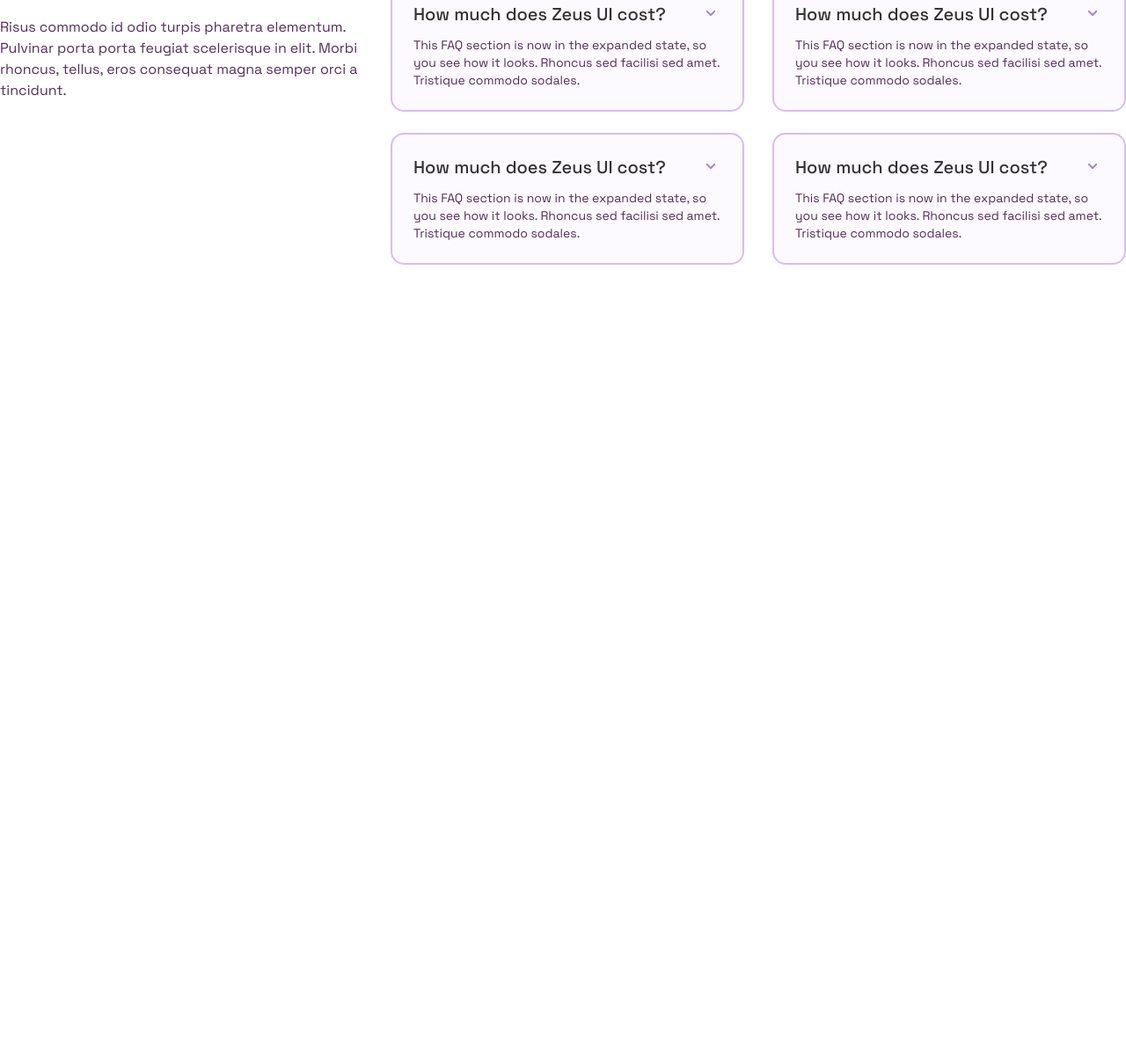
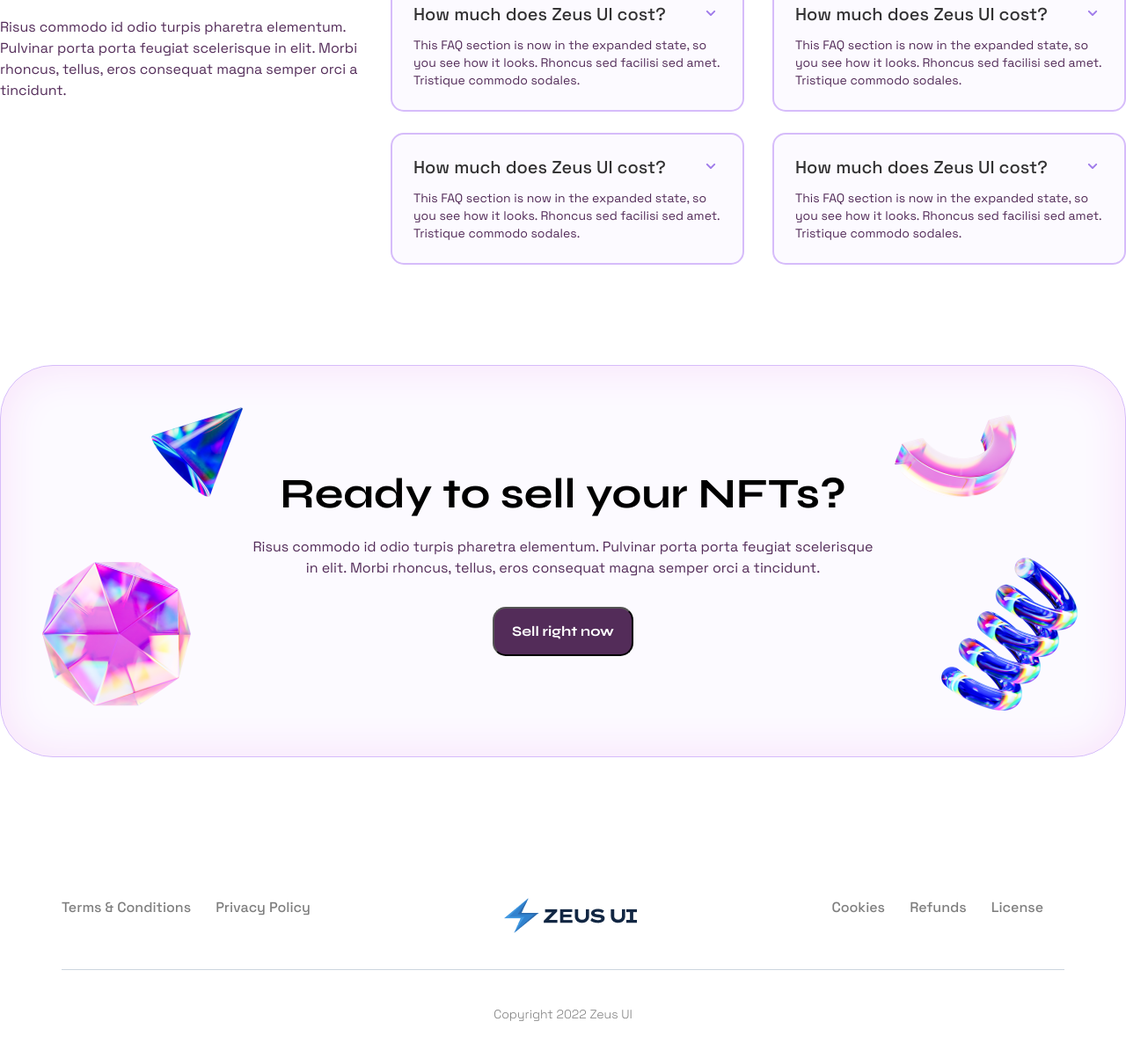
Before and after one commit to iisvetti/landing_nft_site_github.io, a plain HTML site: page index.html in a window 1280 px wide. Shown: the part 5777-6980 px from the top of the page at 88% size. Before the commit the page ends 6102 px from the top, so only its background shows below. Drawn offline with Linux system fonts and the light colour scheme.

Commit message:
added last section and footer

```diff
--- a/index.html
+++ b/index.html
@@ -381,9 +381,43 @@
           looks. Rhoncus sed facilisi sed amet. Tristique commodo sodales.</span>
   </div>
 
+</div> <!--Wrapper2 end-->
+    </section>
 
-</div> <!--Wrapper2 end-->
+    <!--Section 6 ready-->
+    <section class="section_ready">
+      <div class="ready_wrapper">
+        <img src="./images/ready1.png" alt="img">
+        <img src="./images/ready2.png" alt="img">
+        <h2>Ready to sell your NFTs?</h2>
+        <h3>Risus commodo id odio turpis pharetra elementum. Pulvinar porta porta feugiat scelerisque<br> in elit.
+            Morbi rhoncus, tellus, eros consequat magna semper orci a tincidunt. </h3>
+        <button>Sell right now</button>
+      </div>
+    </section>
 
-    </section>
+    <!--Footer-->
+<footer>
+<div class="top">
+  <div class="a_wrapper">
+  <a href="#">Terms & Conditions</a>
+  <a href="#">Privacy Policy</a>
+</div>
+
+<img src="./images/LogoFlash.png" alt="footer logo">
+        <div class="a__wrapper">
+            <a href="#">Cookies</a>
+            <a href="#">Refunds</a>
+            <a href="#">License </a>
+
+</div>
+</div>
+<div class="bottom">
+  Copyright 2022 Zeus UI
+</div>
+</footer>
+
+
+
   </body>
 </html>
--- a/style.css
+++ b/style.css
@@ -352,8 +352,6 @@ margin: 0 auto;
 
 }
 
-
-
 .section_qanda h2 {
     font-family: 'Syne';
     font-weight: 600;
@@ -372,7 +370,6 @@ margin: 0 auto;
   color: #532C59;
   margin: 0;
 }
-
 
 .qa_wrapper {
   display: flex;
@@ -417,3 +414,122 @@ margin: 0 auto;
   top: 24px;
   cursor: pointer;
 }
+
+/*Section ready*/
+.section_ready {
+  display: flex;
+    justify-content: center;
+    margin: 0 auto;
+    max-width: 1440px;
+    margin-top: 90px;
+    margin-bottom: 160px;
+}
+
+.ready_wrapper {
+background: #FCFAFF;
+    border: 1px solid #D6BCFA;
+    box-shadow: inset 0px 0px 50px #F8E0FA;
+    border-radius: 60px;
+    display: flex;
+    flex-flow: column;
+    justify-content: center;
+    align-items: center;
+    width: 1300px;
+    height: 446px;
+    position: relative;
+  }
+
+  .ready_wrapper h2 {
+    font-family: 'Syne';
+    font-style: normal;
+    font-weight: 700;
+    font-size: 48px;
+    line-height: 64px;
+    text-align: center;
+    color: #000000;
+    margin-top: 0px;
+    margin-bottom: 16px;
+}
+
+.ready_wrapper h3 {
+    font-family: 'Space Grotesk';
+    font-style: normal;
+    font-weight: 400;
+    font-size: 16px;
+    line-height: 24px;
+    text-align: center;
+    color: #532C59;
+    margin-top: 0px;
+    margin-bottom: 32px;
+}
+
+.ready_wrapper button {
+  font-family: 'Syne';
+  font-style: normal;
+  font-weight: 700;
+  font-size: 16px;
+  line-height: 20px;
+  color: #FFFFFF;
+  background: #532C59;
+  border-radius: 15px;
+  outline: none;
+  padding: 16px 20px;
+}
+
+.ready_wrapper img {
+  position: absolute;
+}
+
+.ready_wrapper img:first-child {
+  left: 0
+}
+
+.ready_wrapper img:nth-child(2) {
+  right: 0;
+}
+
+/*Footer*/
+footer {
+  max-width: 1440px;
+  margin: 0 auto;
+  display: flex;
+  flex-flow: column;
+  padding-right: 70px;
+  padding-left: 70px;
+}
+
+footer .top {
+  display: flex;
+  justify-content: space-between;
+  padding-bottom: 41px;
+  border-bottom: 1px solid #CCD5DF;
+}
+
+footer .top a {
+  font-family: 'Space Grotesk';
+  font-style: normal;
+  font-weight: 500;
+  font-size: 16px;
+  line-height: 20px;
+  color: #000000;
+  opacity: 0.5;
+  text-decoration: none;
+  margin-right: 24px;
+}
+
+footer .top .a_wrapper a:last-child {
+  margin-right: 0px;
+}
+
+footer .bottom {
+  font-family: 'Space Grotesk';
+  font-style: normal;
+  font-weight: 300;
+  font-size: 14px;
+  line-height: 20px;
+  text-align: center;
+  color: #000000;
+  opacity: 0.5;
+  padding-top: 40px;
+  padding-bottom: 40px;
+}
```
Also changed, not shown: images/ready1.png (added), images/ready2.png (added).
